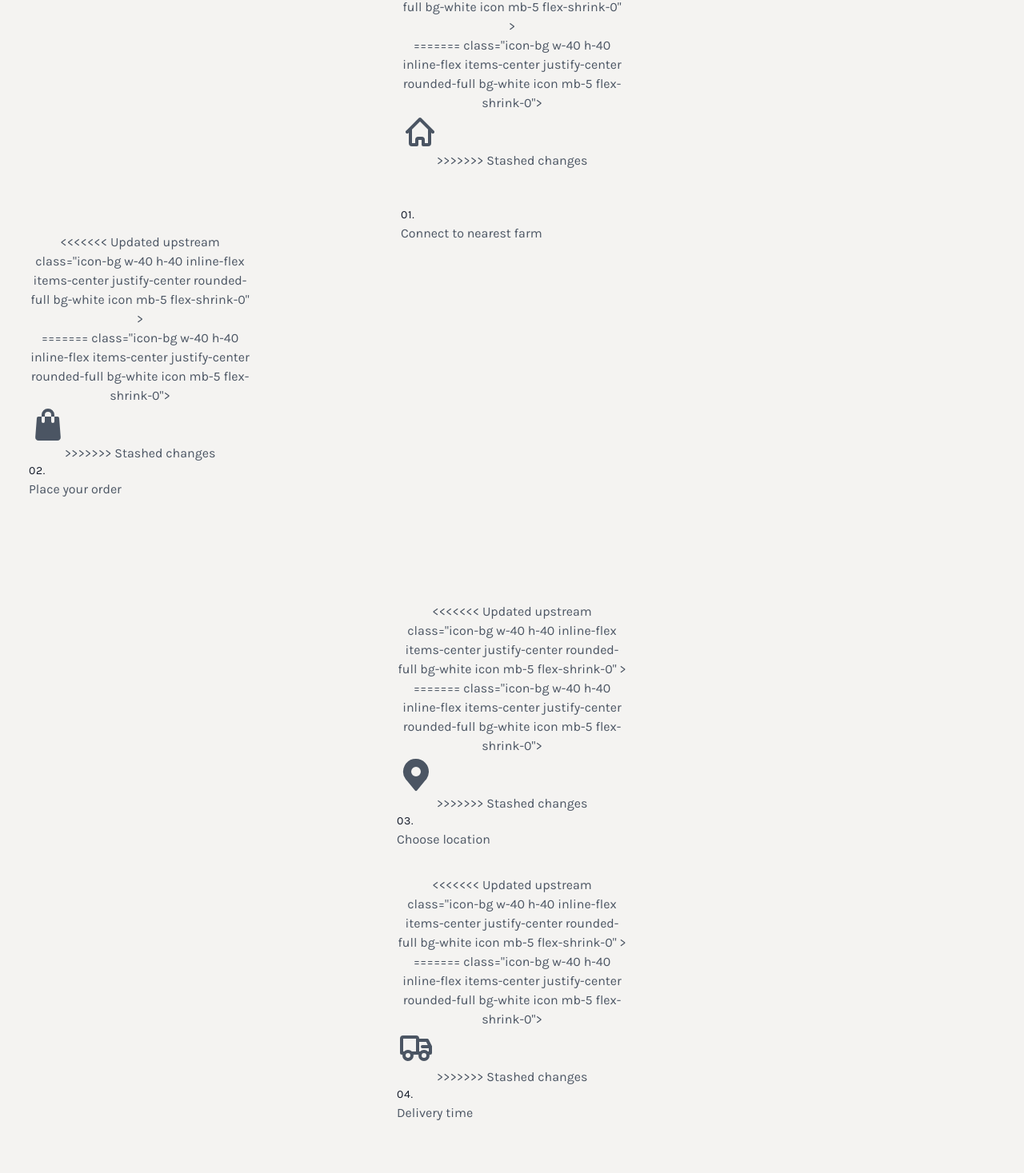
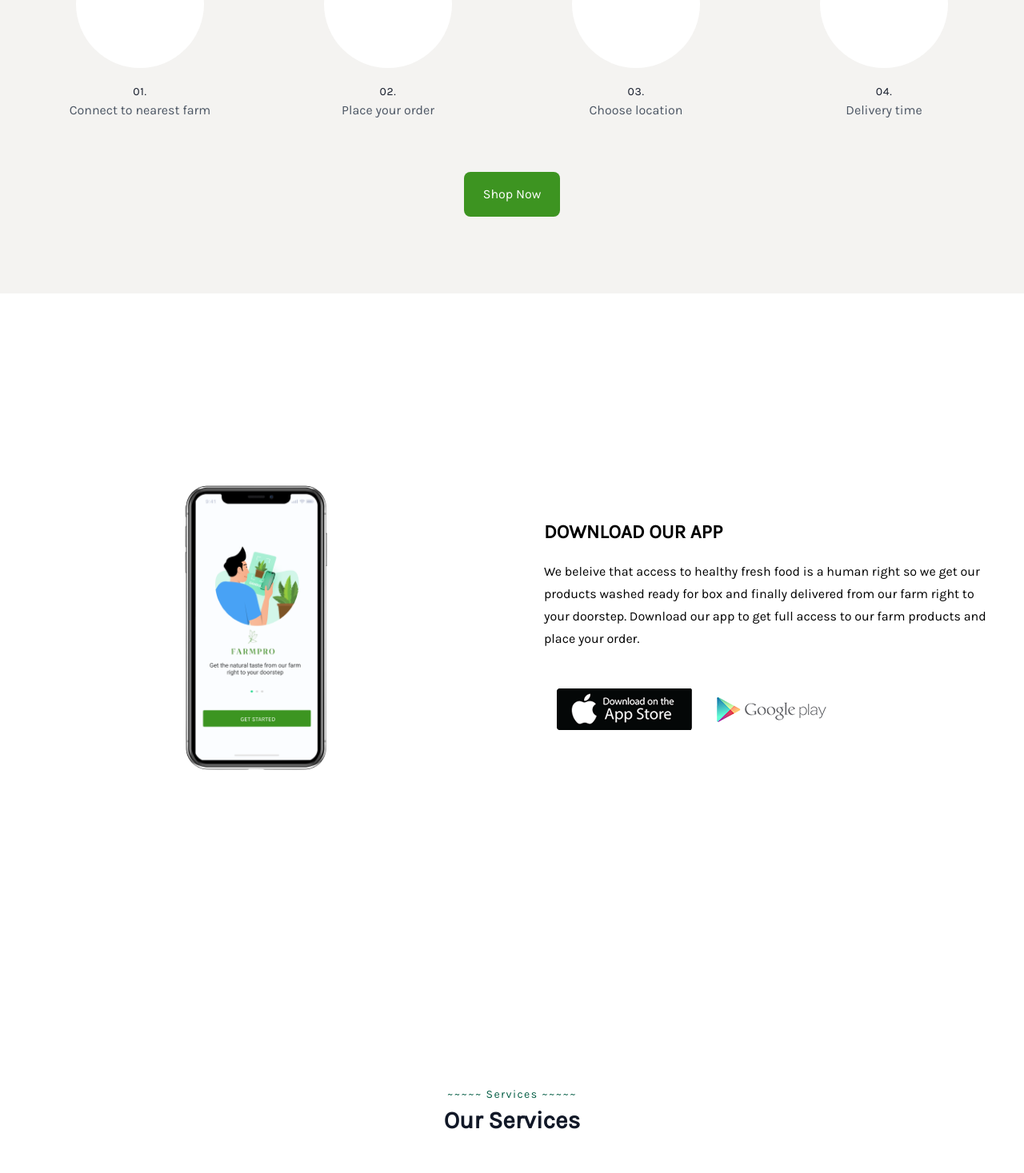
Before and after one commit to Emilsone/Farmpro-Website, a Vue app: page / in a window 1280 px wide. Shown: the part 1977-3444 px from the top of the page at 80% size. Built offline with nearby package versions, Linux system fonts and the light colour scheme.

Commit message:
fixed changes

```diff
--- a/src/components/DeliveryProcess.vue
+++ b/src/components/DeliveryProcess.vue
@@ -15,22 +15,12 @@
         <div class="lg:w-1/4 w-5/6 lg:mb-0 mb-6 p-4">
           <div class="h-full text-center">
             <div
-<<<<<<< Updated upstream
               class="icon-bg w-40 h-40 inline-flex items-center justify-center rounded-full bg-white icon mb-5 flex-shrink-0"
             >
               <i
                 class="fa fa-home align-center flex justify-center"
                 aria-hidden="true"
               ></i>
-=======
-              class="icon-bg w-40 h-40 inline-flex items-center justify-center rounded-full bg-white icon mb-5 flex-shrink-0">
-              <svg class="w-12 h-12 " aria-hidden="true" xmlns="http://www.w3.org/2000/svg" width="24" height="24"
-                fill="none" viewBox="0 0 24 24">
-                <path stroke="currentColor" stroke-linecap="round" stroke-linejoin="round" stroke-width="2"
-                  d="m4 12 8-8 8 8M6 10.5V19a1 1 0 0 0 1 1h3v-3a1 1 0 0 1 1-1h2a1 1 0 0 1 1 1v3h3a1 1 0 0 0 1-1v-8.5" />
-              </svg>
-
->>>>>>> Stashed changes
             </div>
 
             <h2
@@ -45,23 +35,12 @@
         <div class="lg:w-1/4 w-5/6 lg:mb-0 mb-6 p-4">
           <div class="h-full text-center">
             <div
-<<<<<<< Updated upstream
               class="icon-bg w-40 h-40 inline-flex items-center justify-center rounded-full bg-white icon mb-5 flex-shrink-0"
             >
               <i
                 class="fa fa-leaf align-center flex justify-center"
                 aria-hidden="true"
               ></i>
-=======
-              class="icon-bg w-40 h-40 inline-flex items-center justify-center rounded-full bg-white icon mb-5 flex-shrink-0">
-              <svg class="w-12 h-12 " aria-hidden="true" xmlns="http://www.w3.org/2000/svg" width="24" height="24"
-                fill="currentColor" viewBox="0 0 24 24">
-                <path fill-rule="evenodd"
-                  d="M14 7h-4v3a1 1 0 0 1-2 0V7H6a1 1 0 0 0-.997.923l-.917 11.924A2 2 0 0 0 6.08 22h11.84a2 2 0 0 0 1.994-2.153l-.917-11.924A1 1 0 0 0 18 7h-2v3a1 1 0 1 1-2 0V7Zm-2-3a2 2 0 0 0-2 2v1H8V6a4 4 0 0 1 8 0v1h-2V6a2 2 0 0 0-2-2Z"
-                  clip-rule="evenodd" />
-              </svg>
-
->>>>>>> Stashed changes
             </div>
             <h2
               class="text-gray-900 font-medium title-font tracking-wider text-sm"
@@ -74,22 +53,12 @@
         <div class="lg:w-1/4 w-5/6 lg:mb-0 mb-6 p-4 md:mx-auto">
           <div class="h-full text-center">
             <div
-<<<<<<< Updated upstream
               class="icon-bg w-40 h-40 inline-flex items-center justify-center rounded-full bg-white icon mb-5 flex-shrink-0"
             >
               <i
                 class="fa fa-map align-center flex justify-center"
                 aria-hidden="true"
               ></i>
-=======
-              class="icon-bg w-40 h-40 inline-flex items-center justify-center rounded-full bg-white icon mb-5 flex-shrink-0">
-              <svg class="w-12 h-12" aria-hidden="true" xmlns="http://www.w3.org/2000/svg" width="24" height="24"
-                fill="currentColor" viewBox="0 0 24 24">
-                <path fill-rule="evenodd"
-                  d="M11.906 1.994a8.002 8.002 0 0 1 8.09 8.421 7.996 7.996 0 0 1-1.297 3.957.996.996 0 0 1-.133.204l-.108.129c-.178.243-.37.477-.573.699l-5.112 6.224a1 1 0 0 1-1.545 0L5.982 15.26l-.002-.002a18.146 18.146 0 0 1-.309-.38l-.133-.163a.999.999 0 0 1-.13-.202 7.995 7.995 0 0 1 6.498-12.518ZM15 9.997a3 3 0 1 1-5.999 0 3 3 0 0 1 5.999 0Z"
-                  clip-rule="evenodd" />
-              </svg>
->>>>>>> Stashed changes
             </div>
 
             <h2
@@ -103,22 +72,12 @@
         <div class="lg:w-1/4 w-5/6 lg:mb-0 p-4 md:mx-auto">
           <div class="h-full text-center">
             <div
-<<<<<<< Updated upstream
               class="icon-bg w-40 h-40 inline-flex items-center justify-center rounded-full bg-white icon mb-5 flex-shrink-0"
             >
               <i
                 class="fa fa-truck align-center flex justify-center"
                 aria-hidden="true"
               ></i>
-=======
-              class="icon-bg w-40 h-40 inline-flex items-center justify-center rounded-full bg-white icon mb-5 flex-shrink-0">
-              <svg class="w-12 h-12" aria-hidden="true" xmlns="http://www.w3.org/2000/svg" width="24" height="24"
-                fill="none" viewBox="0 0 24 24">
-                <path stroke="currentColor" stroke-linecap="round" stroke-linejoin="round" stroke-width="2"
-                  d="M13 7h6l2 4m-8-4v8m0-8V6a1 1 0 0 0-1-1H4a1 1 0 0 0-1 1v9h2m8 0H9m4 0h2m4 0h2v-4m0 0h-5m3.5 5.5a2.5 2.5 0 1 1-5 0 2.5 2.5 0 0 1 5 0Zm-10 0a2.5 2.5 0 1 1-5 0 2.5 2.5 0 0 1 5 0Z" />
-              </svg>
-
->>>>>>> Stashed changes
             </div>
 
             <h2
```
